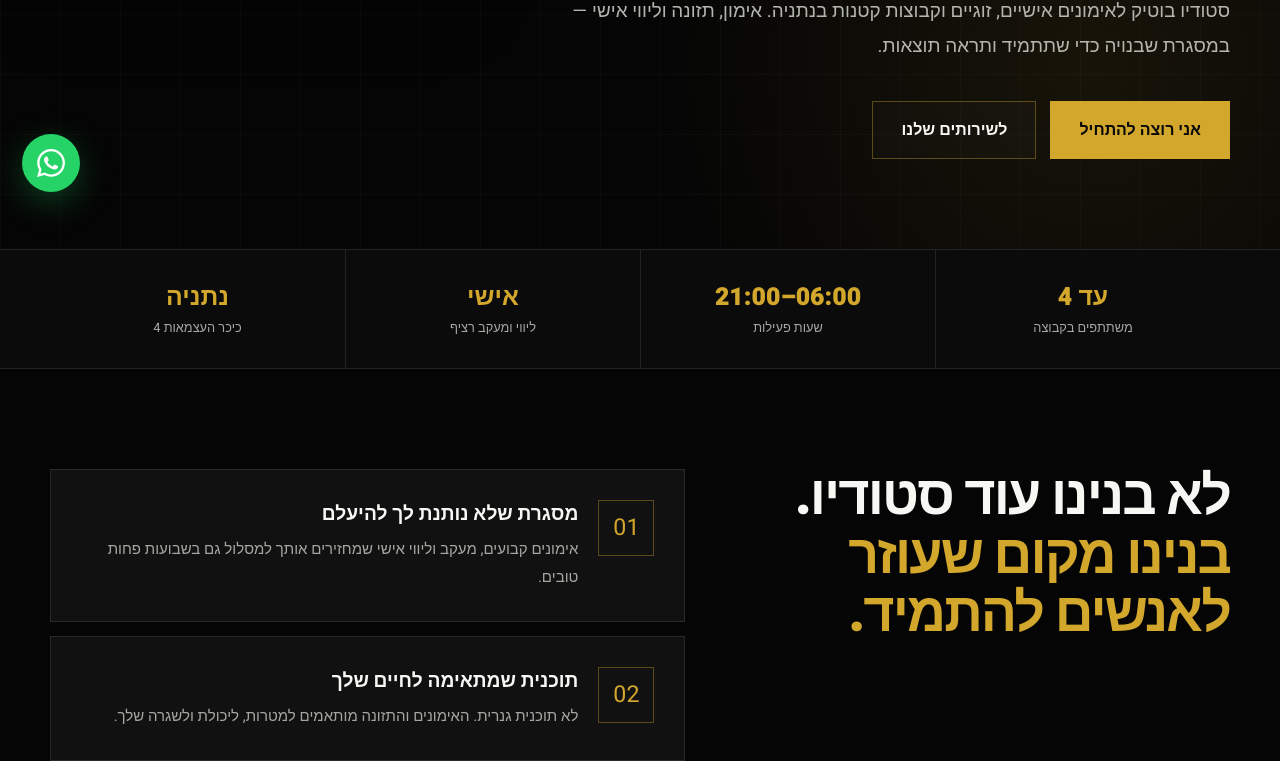
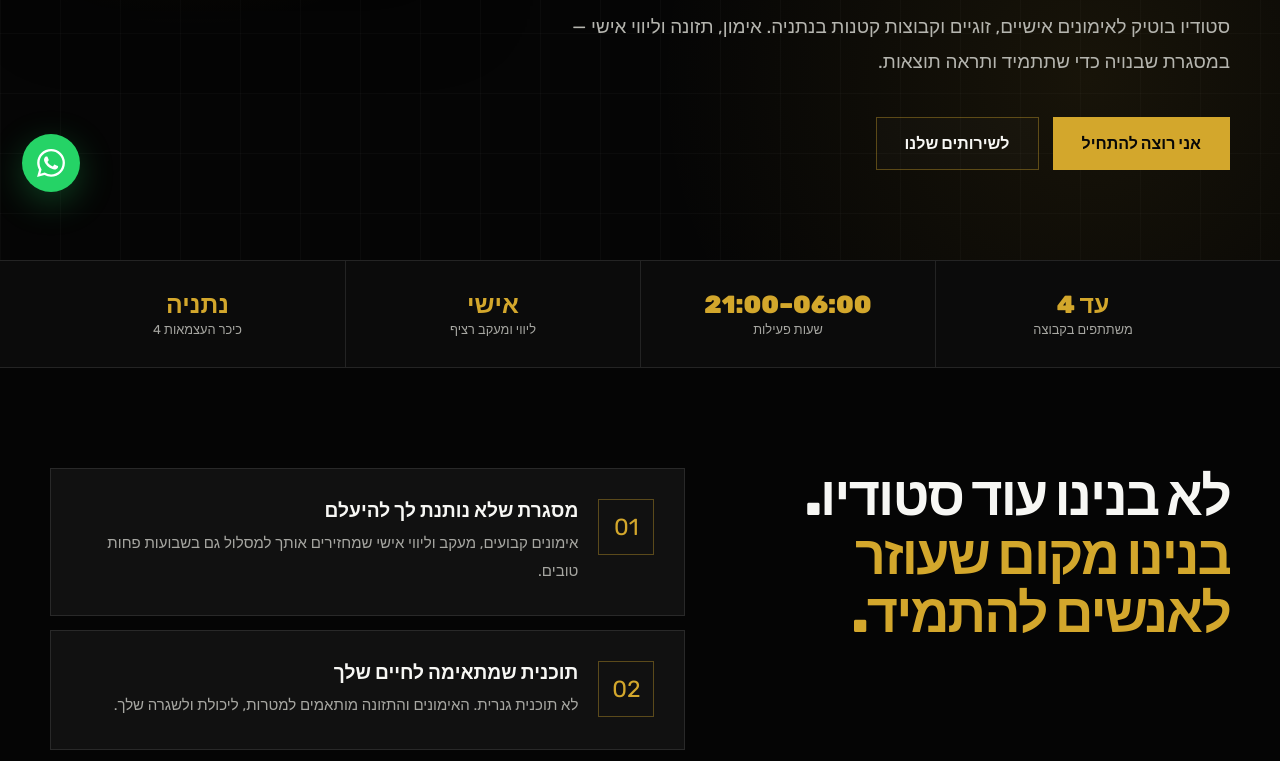
Before and after one commit to tamirchai1012-afk/bodyfactory-site., a plain HTML site: page index.html in a window 1280 px wide. Shown: the part 586-1347 px from the top of the page. Drawn offline with Linux system fonts and the light colour scheme.

Commit message:
Update index.html

```diff
--- a/index.html
+++ b/index.html
@@ -7,7 +7,7 @@
   <title>Tamir Body Factory | סטודיו בוטיק לאימונים אישיים בנתניה</title>
   <link rel="preconnect" href="https://fonts.googleapis.com">
   <link rel="preconnect" href="https://fonts.gstatic.com" crossorigin>
-  <link href="https://fonts.googleapis.com/css2?family=Assistant:wght@400;500;600;700;800&family=Heebo:wght@400;500;600;700;800;900&display=swap" rel="stylesheet">
+  <link href="https://fonts.googleapis.com/css2?family=Rubik:wght@400;500;600;700;800;900&display=swap" rel="stylesheet">">
   <style>
     :root{
       --black:#050505;
@@ -25,7 +25,7 @@
     }
     *{box-sizing:border-box;margin:0;padding:0}
     html{scroll-behavior:smooth}
-    body{font-family:'Heebo','Assistant',sans-serif;background:var(--black);color:var(--white);overflow-x:hidden}
+    body{font-family:'Rubik',sans-serif;background:var(--black);color:var(--white);overflow-x:hidden}
     a{color:inherit}
     img{max-width:100%;display:block}
     .container{width:min(var(--max),calc(100% - 40px));margin:auto}
```
